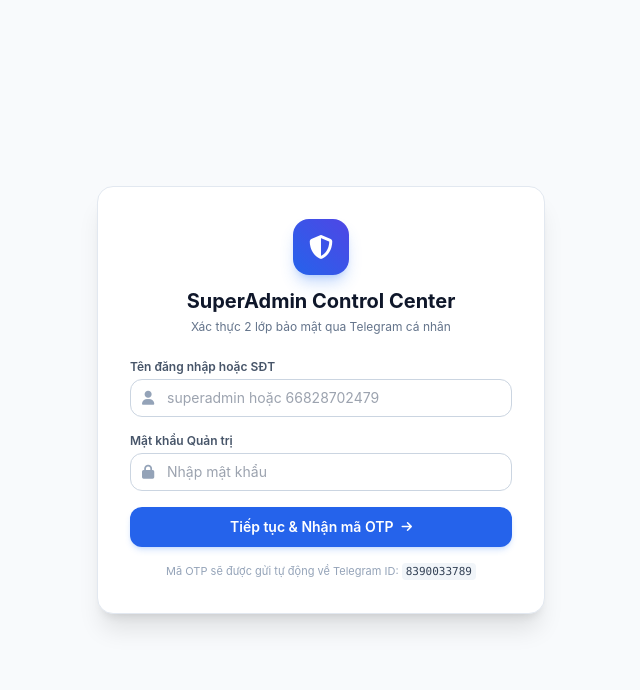
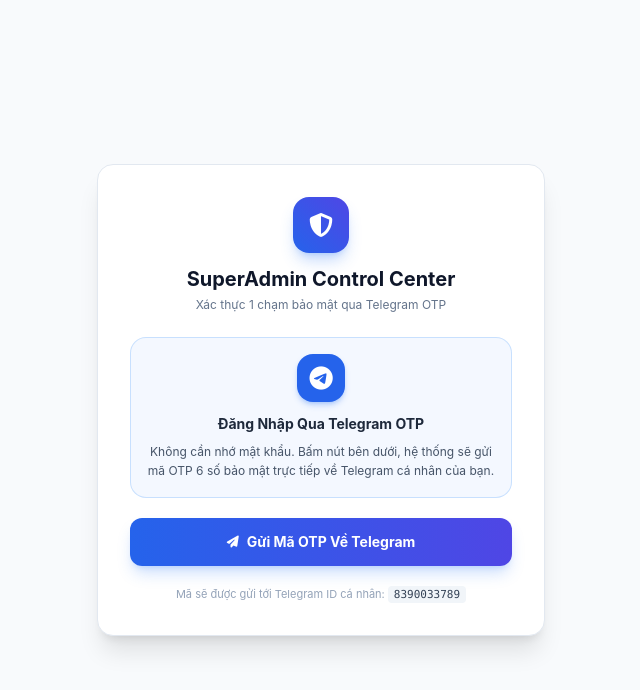
Before and after one commit to globalaffiliates247-commits/shortdownload, a Python web app: template templates/admin.html in a window 1280 px wide. Shown: the top 690 px of the page, without its empty margins (319-959 px from the left). Run offline with Jinja, Linux system fonts and the light colour scheme; the template is opened without the code that fills it, so the values that code supplies are empty; some libraries are stand-ins or nearby versions.

Commit message:
Allow passwordless 1-click Telegram OTP login for SuperAdmin

```diff
--- a/templates/admin.html
+++ b/templates/admin.html
@@ -26,59 +26,47 @@
           <i class="fa-solid fa-shield-halved text-2xl"></i>
         </div>
         <h1 class="text-xl font-bold text-slate-900">SuperAdmin Control Center</h1>
-        <p class="text-xs text-slate-500 mt-1">Xác thực 2 lớp bảo mật qua Telegram cá nhân</p>
+        <p class="text-xs text-slate-500 mt-1">Xác thực 1 chạm bảo mật qua Telegram OTP</p>
       </div>
 
-      <!-- BƯỚC 1: NHẬP USERNAME / PASSWORD -->
-      <form id="step1Form" onsubmit="handleStep1(event)" class="space-y-4">
-        <div>
-          <label class="block text-xs font-semibold text-slate-600 mb-1">Tên đăng nhập hoặc SĐT</label>
-          <div class="relative">
-            <span class="absolute inset-y-0 left-0 pl-3 flex items-center text-slate-400">
-              <i class="fa-solid fa-user text-sm"></i>
-            </span>
-            <input type="text" id="loginUsername" required placeholder="superadmin hoặc 66828702479"
-              class="w-full pl-9 pr-3 py-2 text-sm border border-slate-300 rounded-xl focus:ring-2 focus:ring-blue-500 focus:outline-none transition">
+      <!-- BƯỚC 1: BẤM NÚT NHẬN MÃ OTP VỀ TELEGRAM -->
+      <div id="step1Box" class="space-y-5">
+        <div class="bg-blue-50/70 border border-blue-200/80 rounded-2xl p-4 text-center space-y-2">
+          <div class="inline-flex items-center justify-center w-12 h-12 rounded-2xl bg-blue-600 text-white shadow-md shadow-blue-500/30 mb-1">
+            <i class="fa-brands fa-telegram text-2xl"></i>
           </div>
+          <h3 class="text-sm font-bold text-slate-800">Đăng Nhập Qua Telegram OTP</h3>
+          <p class="text-xs text-slate-600 leading-relaxed">
+            Không cần nhớ mật khẩu. Bấm nút bên dưới, hệ thống sẽ gửi mã OTP 6 số bảo mật trực tiếp về Telegram cá nhân của bạn.
+          </p>
+        </div>
+
+        <div id="step1Error" class="hidden text-xs text-red-600 bg-red-50 p-3 rounded-xl border border-red-200"></div>
+
+        <button type="button" onclick="requestOtp()" id="btnRequestOtp" class="w-full py-3.5 bg-gradient-to-r from-blue-600 to-indigo-600 hover:from-blue-700 hover:to-indigo-700 text-white rounded-xl font-bold text-sm shadow-lg shadow-blue-500/25 transition flex items-center justify-center gap-2">
+          <i class="fa-solid fa-paper-plane text-xs"></i>
+          <span>Gửi Mã OTP Về Telegram</span>
+        </button>
+
+        <p class="text-[11px] text-center text-slate-400">
+          Mã sẽ được gửi tới Telegram ID cá nhân: <code class="bg-slate-100 text-slate-700 font-mono px-1.5 py-0.5 rounded">8390033789</code>
+        </p>
+      </div>
+
+      <!-- BƯỚC 2: NHẬP MÃ OTP QUA TELEGRAM -->
+      <form id="step2Form" onsubmit="handleStep2(event)" class="space-y-4 hidden">
+        <div class="bg-emerald-50 border border-emerald-200 rounded-xl p-3.5 text-xs text-emerald-800 space-y-1">
+          <div class="font-bold flex items-center gap-1.5">
+            <i class="fa-brands fa-telegram text-emerald-600 text-base"></i>
+            <span>Mã OTP đã được gửi về Telegram!</span>
+          </div>
+          <p class="text-[11px] text-emerald-700">Vui lòng kiểm tra tin nhắn Bot vừa gửi đến Telegram của bạn để lấy mã 6 chữ số.</p>
         </div>
 
         <div>
-          <label class="block text-xs font-semibold text-slate-600 mb-1">Mật khẩu Quản trị</label>
-          <div class="relative">
-            <span class="absolute inset-y-0 left-0 pl-3 flex items-center text-slate-400">
-              <i class="fa-solid fa-lock text-sm"></i>
-            </span>
-            <input type="password" id="loginPassword" required placeholder="Nhập mật khẩu"
-              class="w-full pl-9 pr-3 py-2 text-sm border border-slate-300 rounded-xl focus:ring-2 focus:ring-blue-500 focus:outline-none transition">
-          </div>
-        </div>
-
-        <div id="step1Error" class="hidden text-xs text-red-600 bg-red-50 p-2.5 rounded-lg border border-red-200"></div>
-
-        <button type="submit" id="btnStep1" class="w-full py-2.5 bg-blue-600 hover:bg-blue-700 text-white rounded-xl font-semibold text-sm shadow-md shadow-blue-500/20 transition flex items-center justify-center gap-2">
-          <span>Tiếp tục & Nhận mã OTP</span>
-          <i class="fa-solid fa-arrow-right text-xs"></i>
-        </button>
-
-        <p class="text-[11px] text-center text-slate-400">
-          Mã OTP sẽ được gửi tự động về Telegram ID: <code class="bg-slate-100 text-slate-700 px-1 py-0.5 rounded">8390033789</code>
-        </p>
-      </form>
-
-      <!-- BƯỚC 2: NHẬP MÃ OTP QUA TELEGRAM -->
-      <form id="step2Form" onsubmit="handleStep2(event)" class="space-y-4 hidden">
-        <div class="bg-blue-50 border border-blue-200 rounded-xl p-3 text-xs text-blue-800 space-y-1">
-          <div class="font-semibold flex items-center gap-1.5">
-            <i class="fa-brands fa-telegram text-blue-600 text-sm"></i>
-            <span>Mã OTP đã được gửi về Telegram!</span>
-          </div>
-          <p class="text-[11px] text-blue-600">Vui lòng kiểm tra tin nhắn bot gửi tới Telegram ID của bạn để lấy mã 6 chữ số.</p>
-        </div>
-
-        <div>
-          <label class="block text-xs font-semibold text-slate-600 mb-1">Mã xác thực 6 chữ số</label>
+          <label class="block text-xs font-semibold text-slate-600 mb-1.5">Nhập mã xác thực 6 chữ số</label>
           <input type="text" id="loginOtp" required maxlength="6" placeholder="123456"
-            class="w-full text-center tracking-widest text-xl font-mono py-2.5 border border-slate-300 rounded-xl focus:ring-2 focus:ring-blue-500 focus:outline-none transition">
+            class="w-full text-center tracking-widest text-2xl font-mono py-2.5 border border-slate-300 rounded-xl focus:ring-2 focus:ring-blue-500 focus:outline-none transition">
         </div>
 
         <div id="step2Error" class="hidden text-xs text-red-600 bg-red-50 p-2.5 rounded-lg border border-red-200"></div>
@@ -92,7 +80,7 @@
           <button type="button" onclick="backToStep1()" class="text-slate-500 hover:text-slate-800 hover:underline">
             &larr; Quay lại
           </button>
-          <button type="button" onclick="resendOtp()" id="btnResendOtp" class="text-blue-600 hover:underline font-medium">
+          <button type="button" onclick="requestOtp()" id="btnResendOtp" class="text-blue-600 hover:underline font-medium">
             Gửi lại mã OTP
           </button>
         </div>
@@ -292,32 +280,26 @@
           </p>
         </div>
 
-        <!-- CARD 2: ĐỔI TÊN ĐĂNG NHẬP & MẬT KHẨU -->
+        <!-- CARD 2: THÔNG TIN QUẢN TRỊ VIÊN -->
         <div class="bg-white rounded-xl border border-slate-200 shadow-xs p-6 space-y-4">
           <div class="border-b border-slate-100 pb-3">
             <h3 class="text-base font-bold text-slate-900 flex items-center gap-2">
-              <i class="fa-solid fa-key text-amber-500"></i>
-              <span>Đổi Tài Khoản & Mật Khẩu SuperAdmin</span>
+              <i class="fa-solid fa-user-gear text-blue-600"></i>
+              <span>Thông Tin Quản Trị Viên SuperAdmin</span>
             </h3>
-            <p class="text-xs text-slate-500 mt-0.5">Thay đổi thông tin đăng nhập dùng để truy cập trang quản trị này.</p>
+            <p class="text-xs text-slate-500 mt-0.5">Hệ thống áp dụng cơ chế xác thực Telegram OTP trực tiếp (không cần mật khẩu).</p>
           </div>
 
           <form onsubmit="handleUpdateCredentials(event)" class="space-y-3">
             <div>
-              <label class="block text-xs font-semibold text-slate-700 mb-1">Tên đăng nhập SuperAdmin</label>
+              <label class="block text-xs font-semibold text-slate-700 mb-1">Tên quản trị viên / Username</label>
               <input type="text" id="adminUsernameInput" required
                 class="w-full px-3 py-2 text-xs border border-slate-300 rounded-lg focus:ring-2 focus:ring-blue-500 focus:outline-none">
             </div>
 
             <div>
-              <label class="block text-xs font-semibold text-slate-700 mb-1">Số điện thoại Admin</label>
+              <label class="block text-xs font-semibold text-slate-700 mb-1">Số điện thoại SuperAdmin</label>
               <input type="text" id="adminPhoneInput" required
-                class="w-full px-3 py-2 text-xs border border-slate-300 rounded-lg focus:ring-2 focus:ring-blue-500 focus:outline-none">
-            </div>
-
-            <div>
-              <label class="block text-xs font-semibold text-slate-700 mb-1">Mật khẩu mới (Để trống nếu không muốn đổi)</label>
-              <input type="password" id="adminNewPassword" placeholder="Nhập mật khẩu mới an toàn"
                 class="w-full px-3 py-2 text-xs border border-slate-300 rounded-lg focus:ring-2 focus:ring-blue-500 focus:outline-none">
             </div>
 
@@ -378,7 +360,7 @@
     function showLogin() {
       document.getElementById("loginSection").classList.remove("hidden");
       document.getElementById("dashboardSection").classList.add("hidden");
-      document.getElementById("step1Form").classList.remove("hidden");
+      document.getElementById("step1Box").classList.remove("hidden");
       document.getElementById("step2Form").classList.add("hidden");
     }
 
@@ -388,40 +370,61 @@
       renderDashboard(data);
     }
 
-    // XỬ LÝ BƯỚC 1: SUBMIT USER/PASS -> NHẬN OTP
-    async function handleStep1(e) {
-      e.preventDefault();
-      const u = document.getElementById("loginUsername").value.trim();
-      const p = document.getElementById("loginPassword").value.trim();
-      const btn = document.getElementById("btnStep1");
+    // YÊU CẦU GỬI MÃ OTP VỀ TELEGRAM
+    async function requestOtp() {
+      const btn = document.getElementById("btnRequestOtp");
+      const resendBtn = document.getElementById("btnResendOtp");
       const errBox = document.getElementById("step1Error");
+      const errBox2 = document.getElementById("step2Error");
 
-      errBox.classList.add("hidden");
-      btn.disabled = true;
-      btn.innerHTML = `<i class="fa-solid fa-spinner animate-spin"></i> Đang gửi mã OTP về Telegram...`;
+      if (errBox) errBox.classList.add("hidden");
+      if (errBox2) errBox2.classList.add("hidden");
+
+      if (btn) {
+        btn.disabled = true;
+        btn.innerHTML = `<i class="fa-solid fa-spinner animate-spin"></i> Đang gửi mã OTP về Telegram...`;
+      }
+      if (resendBtn) {
+        resendBtn.disabled = true;
+        resendBtn.innerText = `Đang gửi...`;
+      }
 
       try {
-        const res = await fetch("/api/admin/login", {
+        const res = await fetch("/api/admin/send-otp", {
           method: "POST",
-          headers: { "Content-Type": "application/json" },
-          body: JSON.stringify({ username: u, password: p })
+          headers: { "Content-Type": "application/json" }
         });
         const json = await res.json();
         if (json.success && json.step === "otp_required") {
           currentTempToken = json.temp_token;
-          document.getElementById("step1Form").classList.add("hidden");
+          document.getElementById("step1Box").classList.add("hidden");
           document.getElementById("step2Form").classList.remove("hidden");
-          document.getElementById("loginOtp").focus();
+          const otpInput = document.getElementById("loginOtp");
+          otpInput.value = "";
+          otpInput.focus();
         } else {
-          errBox.innerText = json.error || "Tên đăng nhập hoặc mật khẩu không chính xác.";
-          errBox.classList.remove("hidden");
+          const msg = json.error || "Không thể gửi OTP. Vui lòng thử lại sau.";
+          if (!document.getElementById("step1Box").classList.contains("hidden")) {
+            errBox.innerText = msg;
+            errBox.classList.remove("hidden");
+          } else {
+            errBox2.innerText = msg;
+            errBox2.classList.remove("hidden");
+          }
         }
       } catch (err) {
-        errBox.innerText = "Lỗi kết nối máy chủ: " + err.message;
-        errBox.classList.remove("hidden");
+        const msg = "Lỗi kết nối máy chủ: " + err.message;
+        if (errBox) { errBox.innerText = msg; errBox.classList.remove("hidden"); }
+        if (errBox2) { errBox2.innerText = msg; errBox2.classList.remove("hidden"); }
       } finally {
-        btn.disabled = false;
-        btn.innerHTML = `<span>Tiếp tục & Nhận mã OTP</span> <i class="fa-solid fa-arrow-right text-xs"></i>`;
+        if (btn) {
+          btn.disabled = false;
+          btn.innerHTML = `<i class="fa-solid fa-paper-plane text-xs"></i> <span>Gửi Mã OTP Về Telegram</span>`;
+        }
+        if (resendBtn) {
+          resendBtn.disabled = false;
+          resendBtn.innerText = `Gửi lại mã OTP`;
+        }
       }
     }
 
@@ -460,14 +463,7 @@
 
     function backToStep1() {
       document.getElementById("step2Form").classList.add("hidden");
-      document.getElementById("step1Form").classList.remove("hidden");
-    }
-
-    async function resendOtp() {
-      document.getElementById("loginOtp").value = "";
-      document.getElementById("step2Form").classList.add("hidden");
-      document.getElementById("step1Form").classList.remove("hidden");
-      document.getElementById("btnStep1").click();
+      document.getElementById("step1Box").classList.remove("hidden");
     }
 
     // ĐĂNG XUẤT
```
Also changed, not shown: bot.py (+23 -21 lines).
